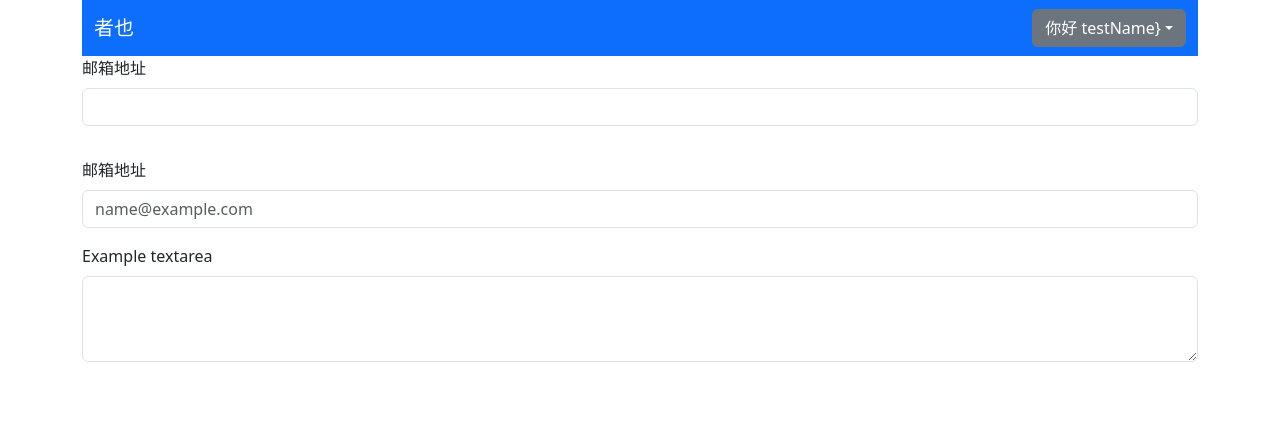
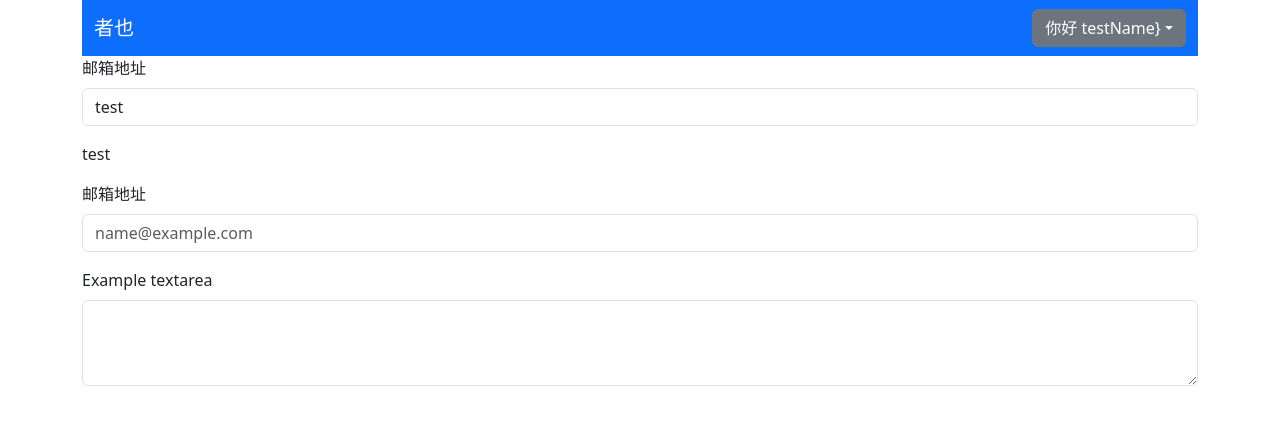
Before and after one commit to HouSaiYinKay/zheye, a Vue app: page / in a window 1280 px wide. Shown: the top 424 px of the page. Built offline with nearby package versions, Linux system fonts and the light colour scheme.

Commit message:
<feat>(v-model): 自定义组件实现 v-model
-  自定义组件实现支持v-model

Kai.Tui

```diff
--- a/src/App.vue
+++ b/src/App.vue
@@ -5,7 +5,8 @@
     <form>
       <div class="mb-3">
         <label class="form-label">邮箱地址</label>
-        <validate-input :rules="emailRules"></validate-input>
+        <validate-input :rules="emailRules"  v-model="emailRefVal"></validate-input>
+        {{emailRefVal}}
       </div>
       <div class="mb-3">
         <label for="exampleFormControlInput1" class="form-label">邮箱地址</label>
@@ -20,7 +21,7 @@
   </div>
 </template>
 <script lang="ts">
-import { defineComponent,reactive } from 'vue'
+import { defineComponent,reactive,ref} from 'vue'
 import 'bootstrap/dist/css/bootstrap.min.css'
 // import ColumnList from './views/ColumnList.vue'
 import ColumnList, { ColumnPros } from './views/ColumnList.vue'
@@ -70,7 +71,7 @@
     ValidateInput
   },
   setup () {
-
+    const emailRefVal = ref('test')
     const emailRules: RulesProp = [
       {type:'required',message: '电子邮箱不能为空'},
       {type:'email',message: '请输入正确的电子邮箱格式'},
@@ -96,7 +97,8 @@
       currentuser: user,
       emailRef,
       validateEmail,
-      emailRules
+      emailRules,
+      emailRefVal
     }
   }
 })
--- a/src/views/ValidateInput.vue
+++ b/src/views/ValidateInput.vue
@@ -2,8 +2,9 @@
   <div class="validate-input-container pb-3">
     <input type="text" class="form-control"
       :class="{'is-invalid': inputRef.error}"
-      v-model="inputRef.val"
-       @blur="validateinput">
+      :value="inputRef.val"
+      @blur="validateinput"
+      @input="updateValue">
     <span v-if="inputRef.error" class="invalid-feedback">{{inputRef.message}}</span>
   </div>
 </template>
@@ -20,14 +21,20 @@
 export default defineComponent({
   name:'ValidateInput',
   props: {
-    rules: Array as PropType<RulesProp>
+    rules: Array as PropType<RulesProp>,
+    modelValue:String
   },
-  setup(props) {
+  setup(props,context) {
     const inputRef = reactive ({
-      val: '',
+      val: props.modelValue || '',
       error: false,
       message: ''
     })
+    const  updateValue = (e: KeyboardEvent) => {
+      const targetValue = (e.target as HTMLInputElement).value
+      inputRef.val = targetValue
+      context.emit('update:modelValue',targetValue)
+    }
     const validateinput = () => {
       if (props.rules) {
         const allPassed = props.rules.every (rule =>{
@@ -53,7 +60,8 @@
     }
     return {
       inputRef,
-      validateinput
+      validateinput,
+      updateValue
     }
   }
 })
```
